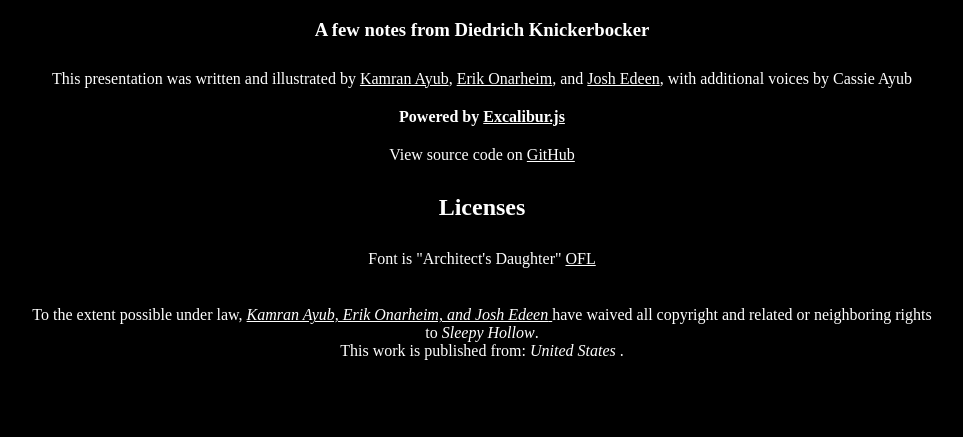
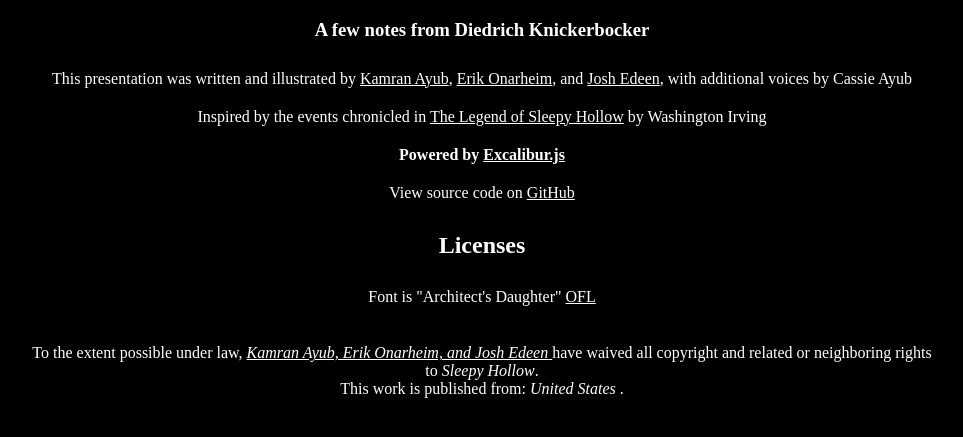
Before and after one commit to excaliburjs/PDJam1, a plain HTML site: page Game/credits.html in a window 1280 px wide. Shown: the part 61-498 px from the top of the page, without its empty margins (158-1121 px from the left). Drawn offline with Linux system fonts and the light colour scheme; a web font is replaced by a local one.

Commit message:
updated credits

```diff
--- a/Game/credits.html
+++ b/Game/credits.html
@@ -11,6 +11,8 @@
     <h3>A few notes from Diedrich Knickerbocker</h3>
 
     <p>This presentation was written and illustrated by <a href="http://kamranicus.com">Kamran Ayub</a>, <a href="http://erikonarheim.com">Erik Onarheim</a>, and <a href="http://twitter.com/joshedeen">Josh Edeen</a>, with additional voices by Cassie Ayub</p>
+
+    <p>Inspired by the events chronicled in <a href="http://www.gutenberg.org/ebooks/41">The Legend of Sleepy Hollow</a> by Washington Irving</p>
 
     <p><strong>Powered by <a href="http://excaliburjs.com">Excalibur.js</a></strong></p>
     <p>View source code on <a href="https://github.com/excaliburjs/excalibur">GitHub</a></p>
```
Also changed, not shown: Game/images/Bridge.png (added).
